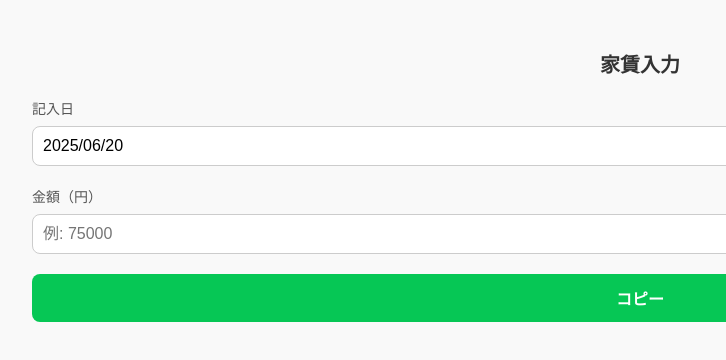
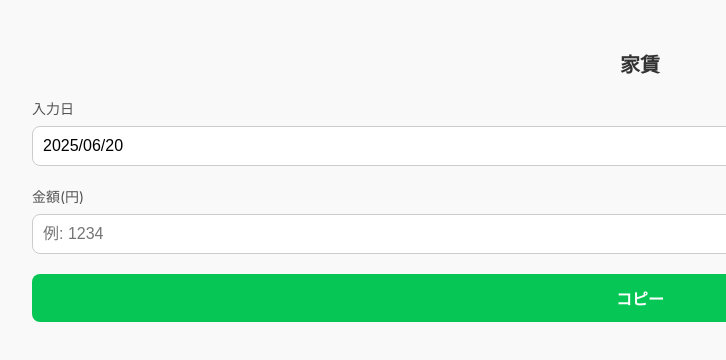
Before and after one commit to KumagaiKoki/line, a plain HTML site: page index.html in a window 1280 px wide. Shown: the full height of the page, 0-726 px from the left. Drawn offline with Linux system fonts and the light colour scheme.

Commit message:
Update index.html

```diff
--- a/index.html
+++ b/index.html
@@ -68,13 +68,13 @@
   </style>
 </head>
 <body>
-  <h2>家賃入力</h2>
+  <h2>家賃</h2>
   <form id="rentForm">
-    <label>記入日</label>
+    <label>入力日</label>
     <input type="text" id="date" readonly>
 
-    <label>金額（円）</label>
-    <input type="number" id="amount" required placeholder="例: 75000">
+    <label>金額(円)</label>
+    <input type="number" inputmode="numeric" pattern="\d*" id="amount" required placeholder="例: 1234">
 
     <button type="submit">コピー</button>
     <div id="copyStatus"></div>
```
